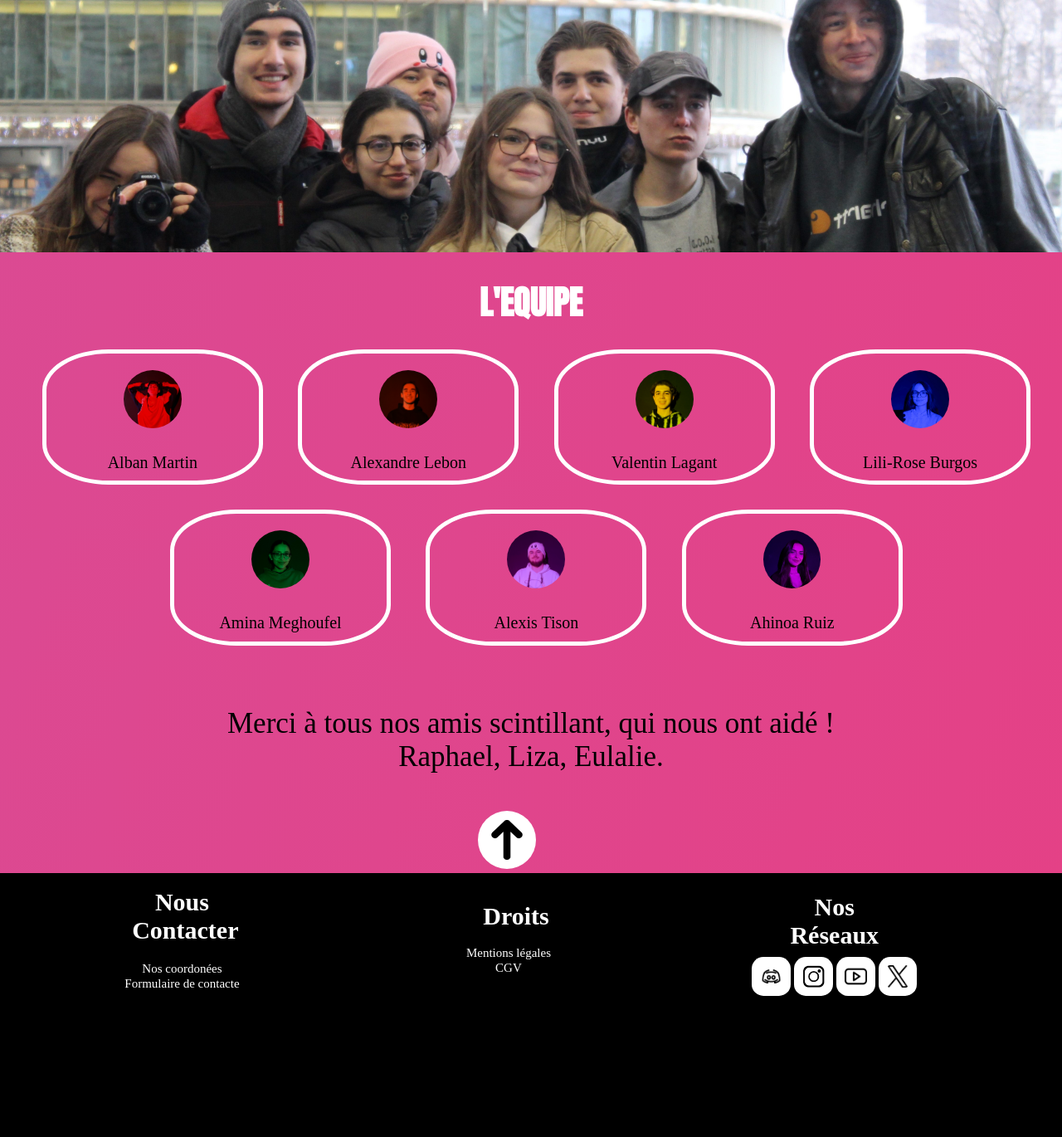
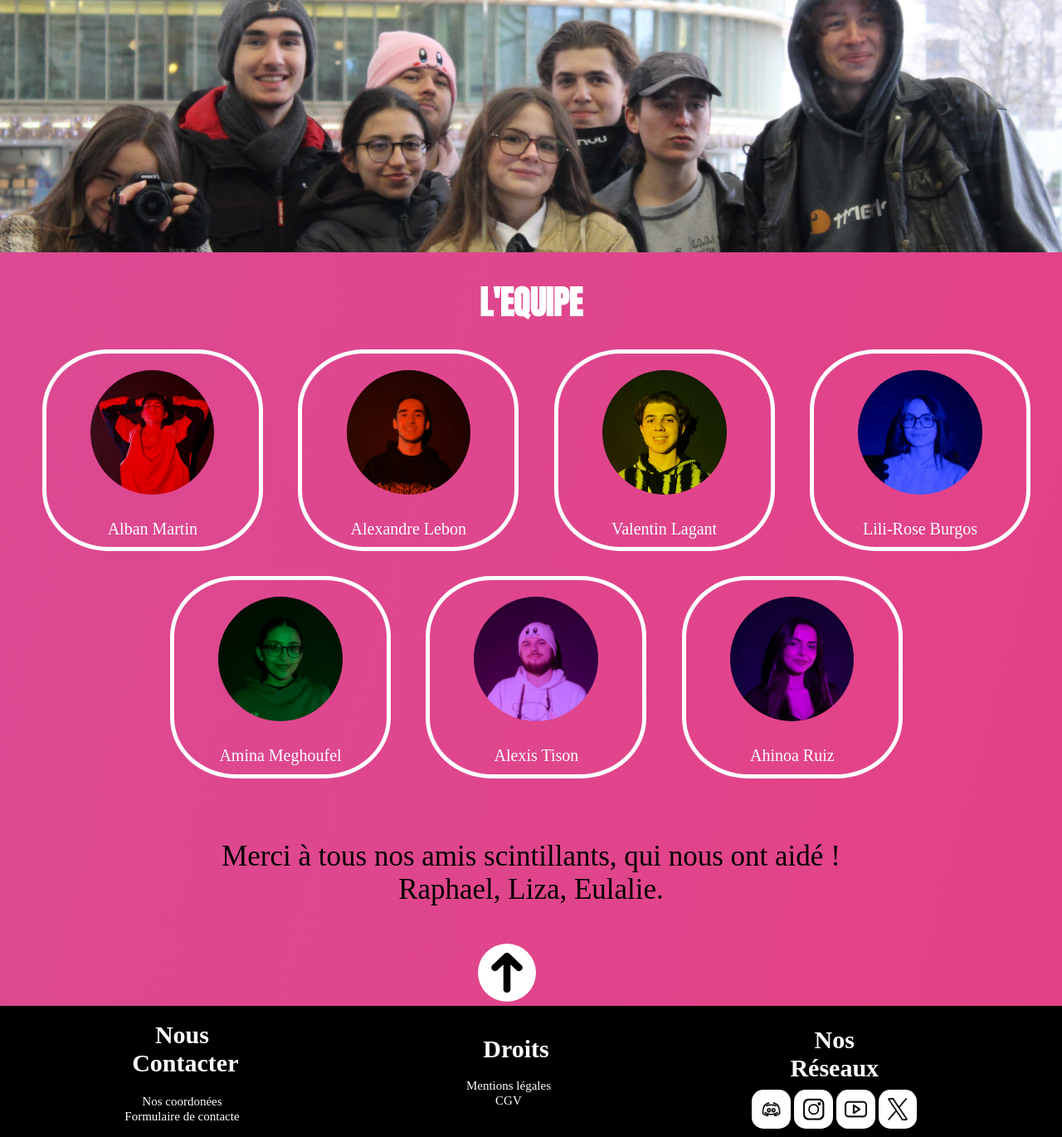
Before and after one commit to pomtu/superglue, a PHP site: the page made by App/l'equipe/equipe.php in a window 1280 px wide. Shown: the part 130-1500 px from the top of the page at 83% size. Before the commit the page ends 1330 px from the top, so only its background shows below. Run offline with PHP 8.4, Linux system fonts and the light colour scheme; some web fonts are replaced.

Commit message:
amélioration de la page l'équipe

```diff
--- a/App/l'equipe/equipe.php
+++ b/App/l'equipe/equipe.php
@@ -11,7 +11,7 @@ include 'database_php_trombi.php';
   <?php foreach ($legroupe as $membre) : ?>
 
     <div class="carte">
-      <a href="fiche.php">
+      <a href="fiche<?= $membre['firstname'] ?>.php">
         <?php
         if (isset($membre['photo'])) {
           $photo = 'photo' . $membre['photo'];
@@ -19,10 +19,10 @@ include 'database_php_trombi.php';
           $photo = 'defaut.webp';
         }
         ?>
-        <figure class="photo"><img src="../../Public/images/<?= $membre['photo'] ?>">
+        <figure class="photo"><img class="identitée" src="../../Public/images/<?= $membre['photo'] ?>">
         </figure>
         <div class="infos">
-          <p class="nom"><?= $membre['firstname'] ?> <span><?= $membre['lastname'] ?></span></p>
+          <p class="nom"><?= $membre['firstname'] ?> <?= $membre['lastname'] ?></p>
         </div>
       </a>
     </div>
@@ -30,5 +30,5 @@ include 'database_php_trombi.php';
 
   <?php endforeach ?>
 </div>
-<p id="merci">Merci à tous nos amis scintillant, qui nous ont aidé ! Raphael, Liza, Eulalie.</p>
+<p id="merci">Merci à tous nos amis scintillants, qui nous ont aidé ! Raphael, Liza, Eulalie.</p>
 <?php include '../footer.php'; ?>
--- a/Public/site.css
+++ b/Public/site.css
@@ -289,13 +289,15 @@ footer>div>ul>li>a{
     margin-bottom: 30px;
 }
 .nom{
+    color: white;
     margin-left: auto;
     margin-right: auto;
     border: none;
     margin-bottom: 5px;
 }
-.photo>img{
+.identitée{
     border-radius: 50%;
+    height: 150px;
 }
 #trombi{
     text-align: center;
```
